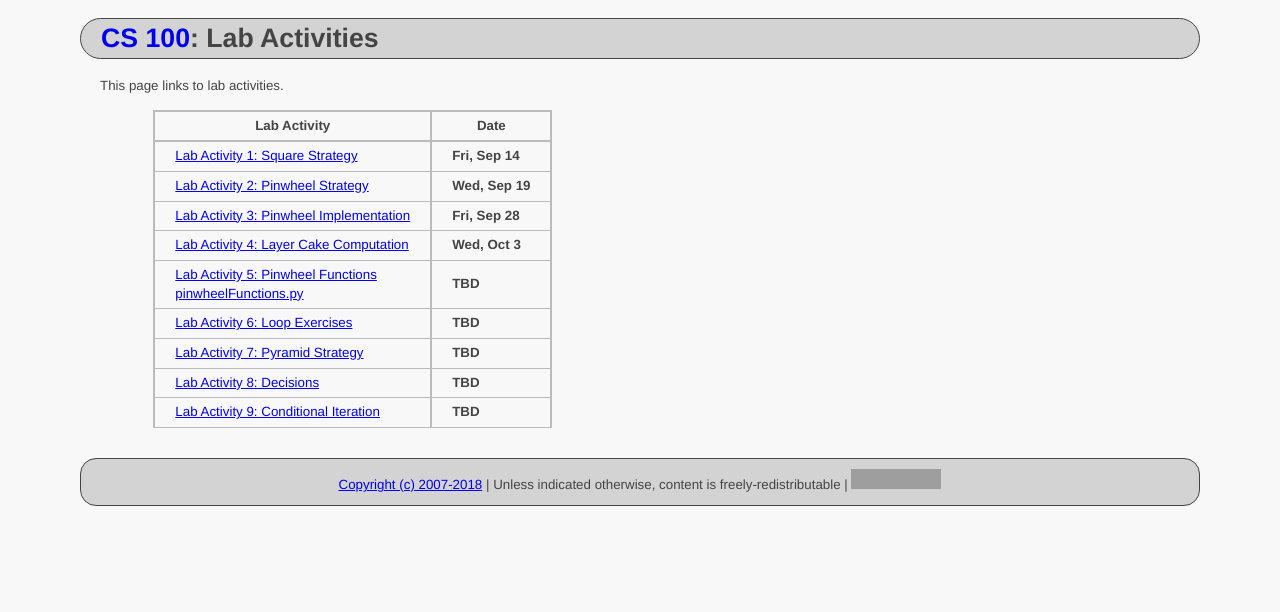
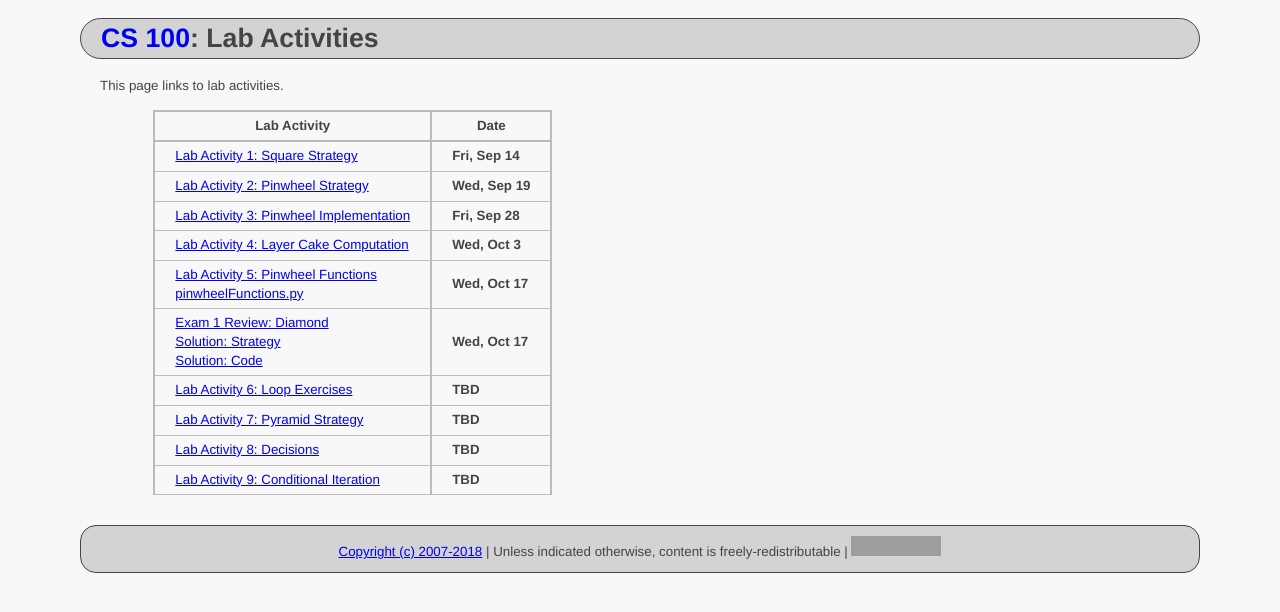
Before and after one commit to ycpcs/cs100-fall2018, a Jekyll site: the page built from labs/index.md, in a window 1280 px wide. Shown: the top 612 px of the page. Built offline with Jekyll 4.4.1, drawn with Linux system fonts in a browser that asks for light colours; grey boxes are pictures that could not be loaded.

Commit message:
added exam review

```diff
--- a/labs/index.md
+++ b/labs/index.md
@@ -13,14 +13,14 @@ This page links to lab activities.
 > [Lab Activity 2: Pinwheel Strategy](CPADS_Lab2.pdf)        | **Wed, Sep 19** |
 > [Lab Activity 3: Pinwheel Implementation](CPADS_Lab3.pdf)  | **Fri, Sep 28** |
 > [Lab Activity 4: Layer Cake Computation](CPADS_Lab4.pdf)   | **Wed, Oct 3**  |
-> [Lab Activity 5: Pinwheel Functions](CPADS_Lab5.pdf) <br /> [pinwheelFunctions.py](src/pinwheelFunctions.py)             | **TBD** |
+> [Lab Activity 5: Pinwheel Functions](CPADS_Lab5.pdf) <br /> [pinwheelFunctions.py](src/pinwheelFunctions.py)             | **Wed, Oct 17** |
+> [Exam 1 Review: Diamond](CPADS_Exam1Review.pdf) <br> [Solution: Strategy](CPADS_Exam1Review_Strategy.pdf) <br> [Solution: Code](CPADS_Exam1Review_Code.py)  | **Wed, Oct 17**   |
 > [Lab Activity 6: Loop Exercises](CPADS_Lab6.pdf)           | **TBD** |
 > [Lab Activity 7: Pyramid Strategy](CPADS_Lab7.pdf)         | **TBD** |
 > [Lab Activity 8: Decisions](CPADS_Lab8.pdf)                | **TBD** |
 > [Lab Activity 9: Conditional Iteration](CPADS_Lab9.pdf)    | **TBD** |
 
 <!--
-> [Exam 1 Review: Diamond](CPADS_Exam1Review.pdf) <br> [Solution: Strategy](CPADS_Exam1Review_Strategy.pdf) <br> [Solution: Code](CPADS_Exam1Review_Code.py)  | **Oct 2**   |
 > [Lab Activity 6: Loop Exercises](CPADS_Lab6.pdf) <br /> [Lab 6 Solutions](CPADS_Lab6Sol.pdf)                   | **TBD** |
 > [Lab Activity 7: Pyramid Strategy](CPADS_Lab7.pdf) <br /> [Lab 7 Solutions](CPADS_Lab7Sol.pdf)                 | **TBD** |
 > [Lab Activity 8: Decisions](CPADS_Lab8.pdf) <br /> [Lab 8 Solutions](CPADS_Lab8Sol.pdf)                        | **TBD**  |
```
